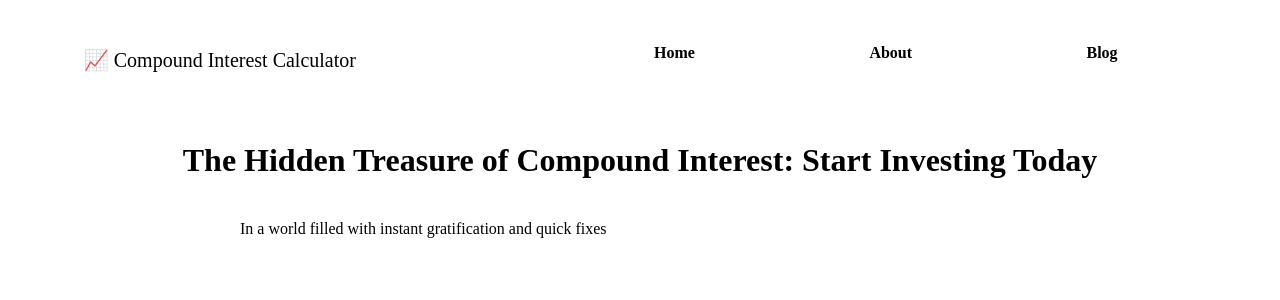
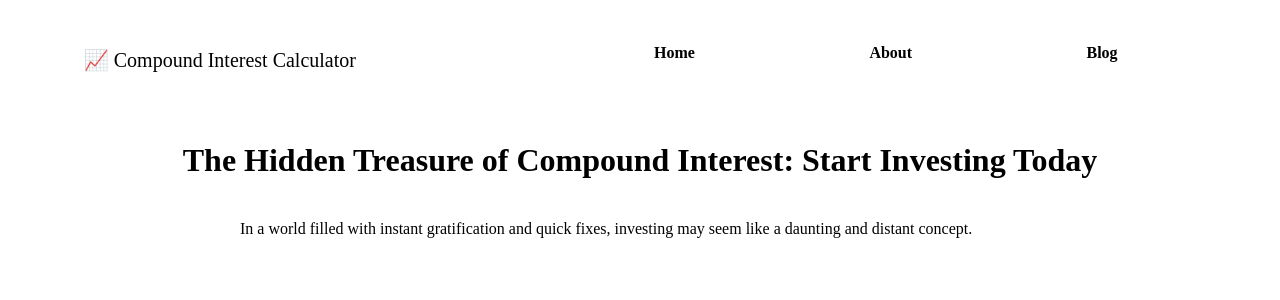
Before and after one commit to marionlouis1/interest-calculator, a Next.js app: page /blog in a window 1280 px wide. Shown: the top 300 px of the page. Built offline with nearby package versions, Linux system fonts and the light colour scheme.

Commit message:
test half 1sentence in p3

```diff
--- a/pages/blog.js
+++ b/pages/blog.js
@@ -22,7 +22,8 @@ export default function Blog() {
         <main>
             <h1>The Hidden Treasure of Compound Interest: Start Investing Today</h1>
                 <p className="blog-content">
-                In a world filled with instant gratification and quick fixes</p>
+                In a world filled with instant gratification and quick fixes, investing may seem like a daunting and distant concept.
+                </p>
 
         </main>
         </>
```
